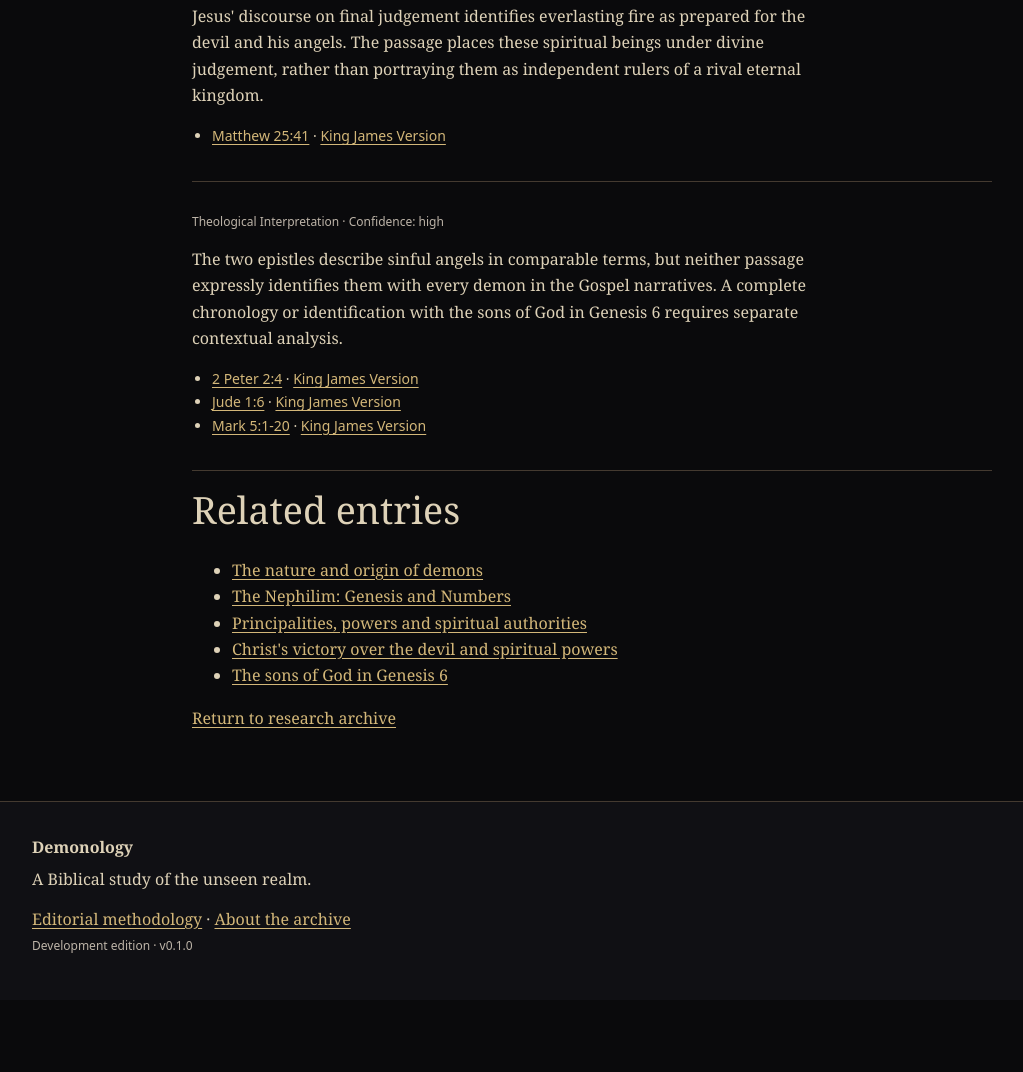
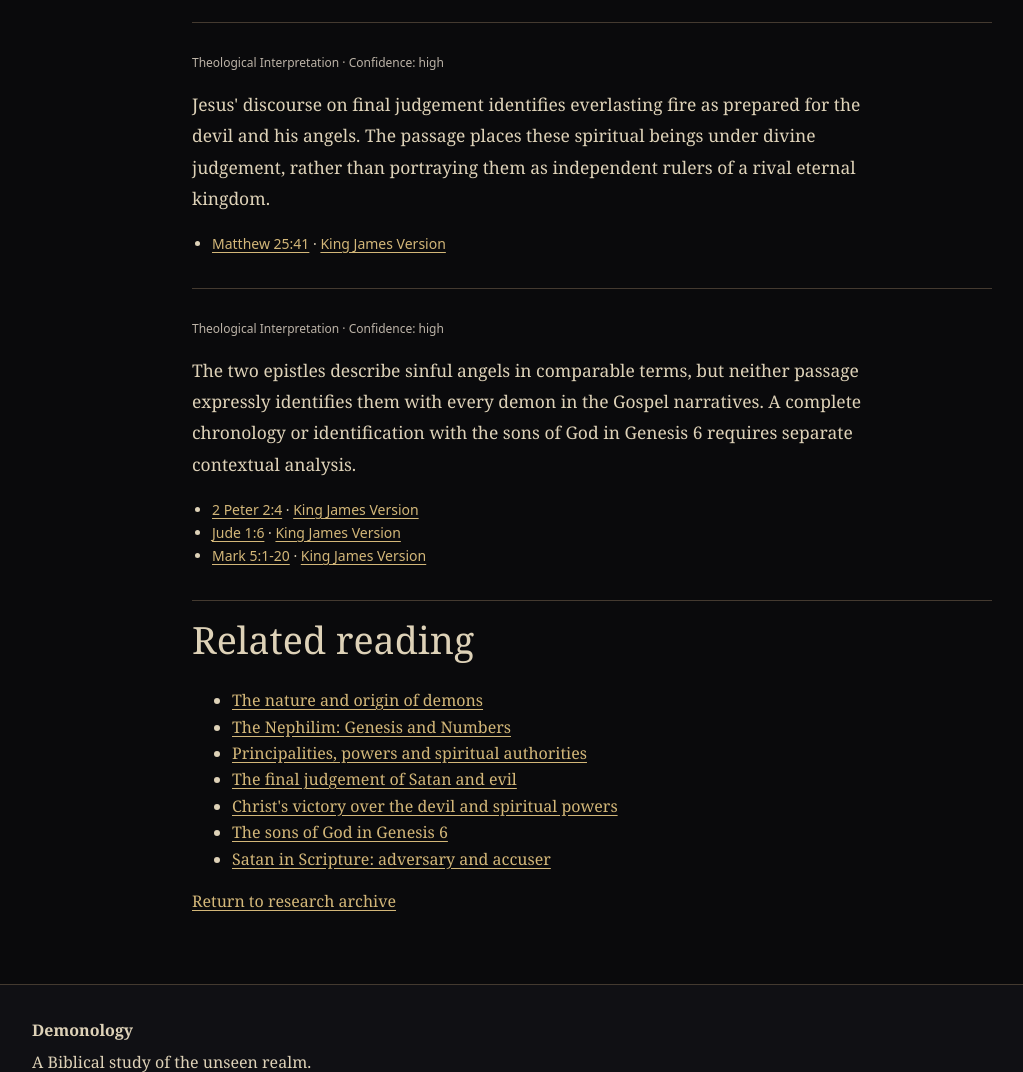
Before and after one commit to andrewzaia/Demonology, an Astro site: page /research/angelic-rebellion/ in a window 1280 px wide. Shown: the part 916-1988 px from the top of the page, without its empty margins (48-1071 px from the left). Before the commit the page ends 1916 px from the top, so only its background shows below. Built offline with nearby package versions, Linux system fonts and the light colour scheme; Astro itself is replaced by a stand-in of ours.

Commit message:
Refine the reading room and expand Biblical studies

```diff
--- a/src/data/entries.json
+++ b/src/data/entries.json
@@ -34,7 +34,8 @@
     "related": [
       "DOC-0002",
       "DOC-0010",
-      "DOC-0006"
+      "DOC-0006",
+      "DOC-0008"
     ]
   },
   {
@@ -85,7 +86,8 @@
       "DOC-0001",
       "DOC-0010",
       "DOC-0003",
-      "DOC-0007"
+      "DOC-0007",
+      "DOC-0008"
     ]
   },
   {
@@ -183,7 +185,8 @@
       "DOC-0002",
       "DOC-0004",
       "DOC-0007",
-      "DOC-0005"
+      "DOC-0005",
+      "DOC-0012"
     ]
   },
   {
@@ -250,7 +253,9 @@
       "DOC-0010",
       "DOC-0005",
       "DOC-0006",
-      "DOC-0011"
+      "DOC-0011",
+      "DOC-0009",
+      "DOC-0012"
     ]
   },
   {
@@ -506,6 +511,140 @@
     ]
   },
   {
+    "id": "DOC-0008",
+    "slug": "spiritual-deception",
+    "title": "Spiritual deception and false teaching",
+    "summary": "Biblical warnings about false apostles, misleading appearances and teachings that depart from the faith.",
+    "reviewStatus": "draft - owner review pending",
+    "claims": [
+      {
+        "text": "Paul warns the Corinthians against deceptive workers presenting themselves as apostles of Christ. He compares their conduct with Satan's appearance as an angel of light. The immediate context concerns false claims to apostolic authority.",
+        "evidence": "Scripturally Attested",
+        "confidence": "high",
+        "citations": [
+          {
+            "ref": "REF-0001",
+            "locator": "2 Corinthians 11:13-15",
+            "url": "https://www.biblegateway.com/passage/?search=2%20Corinthians%2011%3A13-15&version=KJV"
+          }
+        ]
+      },
+      {
+        "text": "First Timothy warns that some will abandon the faith through deceptive spiritual influence and false teachings. The passage gives specific examples and contrasts them with gratitude for God's creation.",
+        "evidence": "Scripturally Attested",
+        "confidence": "high",
+        "citations": [
+          {
+            "ref": "REF-0001",
+            "locator": "1 Timothy 4:1-5",
+            "url": "https://www.biblegateway.com/passage/?search=1%20Timothy%204%3A1-5&version=KJV"
+          }
+        ]
+      },
+      {
+        "text": "A religious appearance is therefore not sufficient evidence of divine authority. The Christian evaluation of a teaching requires attention to its message and conformity with Scripture, rather than the impressiveness of its messenger.",
+        "evidence": "Theological Interpretation",
+        "confidence": "high",
+        "citations": [
+          {
+            "ref": "REF-0001",
+            "locator": "2 Corinthians 11:13-15",
+            "url": "https://www.biblegateway.com/passage/?search=2%20Corinthians%2011%3A13-15&version=KJV"
+          },
+          {
+            "ref": "REF-0001",
+            "locator": "1 Timothy 4:1-5",
+            "url": "https://www.biblegateway.com/passage/?search=1%20Timothy%204%3A1-5&version=KJV"
+          }
+        ]
+      },
+      {
+        "text": "These warnings do not establish that every mistaken teaching has a demonstrable supernatural origin. The text's theological claims should not be converted into accusations about named contemporary individuals without evidence.",
+        "evidence": "Theological Interpretation",
+        "confidence": "high",
+        "citations": [
+          {
+            "ref": "REF-0001",
+            "locator": "2 Corinthians 11:13-15",
+            "url": "https://www.biblegateway.com/passage/?search=2%20Corinthians%2011%3A13-15&version=KJV"
+          },
+          {
+            "ref": "REF-0001",
+            "locator": "1 Timothy 4:1-5",
+            "url": "https://www.biblegateway.com/passage/?search=1%20Timothy%204%3A1-5&version=KJV"
+          }
+        ]
+      }
+    ],
+    "related": [
+      "DOC-0001",
+      "DOC-0002",
+      "DOC-0012"
+    ]
+  },
+  {
+    "id": "DOC-0009",
+    "slug": "final-judgement-of-evil",
+    "title": "The final judgement of Satan and evil",
+    "summary": "Revelation's account of Satan's defeat, final judgement and the limits of chronological speculation.",
+    "reviewStatus": "draft - owner review pending",
+    "claims": [
+      {
+        "text": "Revelation 20 depicts Satan being released, deceiving the nations and gathering them against the saints. Their assault ends with divine judgement, and the devil is consigned to the lake of fire.",
+        "evidence": "Scripturally Attested",
+        "confidence": "high",
+        "citations": [
+          {
+            "ref": "REF-0001",
+            "locator": "Revelation 20:7-10",
+            "url": "https://www.biblegateway.com/passage/?search=Revelation%2020%3A7-10&version=KJV"
+          }
+        ]
+      },
+      {
+        "text": "The subsequent vision describes judgement before the great white throne, the opening of books and the defeat of death and hell. The lake of fire is also identified as the second death.",
+        "evidence": "Scripturally Attested",
+        "confidence": "high",
+        "citations": [
+          {
+            "ref": "REF-0001",
+            "locator": "Revelation 20:11-15",
+            "url": "https://www.biblegateway.com/passage/?search=Revelation%2020%3A11-15&version=KJV"
+          }
+        ]
+      },
+      {
+        "text": "The narrative does not portray Satan as the sovereign of hell. He is himself subject to punishment. The central emphasis is God's ultimate authority over evil and death.",
+        "evidence": "Theological Interpretation",
+        "confidence": "high",
+        "citations": [
+          {
+            "ref": "REF-0001",
+            "locator": "Revelation 20:10-15",
+            "url": "https://www.biblegateway.com/passage/?search=Revelation%2020%3A10-15&version=KJV"
+          }
+        ]
+      },
+      {
+        "text": "Christian traditions interpret the chronology and literary symbolism of Revelation differently. The stated judgement is distinguished here from disputed reconstructions of the end times.",
+        "evidence": "Theological Interpretation",
+        "confidence": "high",
+        "citations": [
+          {
+            "ref": "REF-0001",
+            "locator": "Revelation 20:7-15",
+            "url": "https://www.biblegateway.com/passage/?search=Revelation%2020%3A7-15&version=KJV"
+          }
+        ]
+      }
+    ],
+    "related": [
+      "DOC-0004",
+      "DOC-0010",
+      "DOC-0012"
+    ]
+  },
+  {
     "id": "DOC-0010",
     "slug": "victory-over-evil",
     "title": "Christ's victory over the devil and spiritual powers",
@@ -575,7 +714,9 @@
       "DOC-0001",
       "DOC-0002",
       "DOC-0004",
-      "DOC-0006"
+      "DOC-0006",
+      "DOC-0009",
+      "DOC-0012"
     ]
   },
   {
@@ -680,5 +821,74 @@
       "DOC-0005",
       "DOC-0004"
     ]
+  },
+  {
+    "id": "DOC-0012",
+    "slug": "satan-in-scripture",
+    "title": "Satan in Scripture: adversary and accuser",
+    "summary": "The Biblical portrayal of Satan as an adversary under God's authority, from Job to Revelation.",
+    "reviewStatus": "draft - owner review pending",
+    "claims": [
+      {
+        "text": "Job 1 depicts Satan questioning Job's motives before God. The permission granted to test Job includes an explicit limit concerning harm to Job's person.",
+        "evidence": "Scripturally Attested",
+        "confidence": "high",
+        "citations": [
+          {
+            "ref": "REF-0001",
+            "locator": "Job 1:6-12",
+            "url": "https://www.biblegateway.com/passage/?search=Job%201%3A6-12&version=KJV"
+          }
+        ]
+      },
+      {
+        "text": "Revelation 12 identifies the dragon with the ancient serpent, the devil and Satan, and describes him as a deceiver and accuser. The vision portrays his defeat and the triumph of the faithful through the Lamb.",
+        "evidence": "Scripturally Attested",
+        "confidence": "high",
+        "citations": [
+          {
+            "ref": "REF-0001",
+            "locator": "Revelation 12:7-12",
+            "url": "https://www.biblegateway.com/passage/?search=Revelation%2012%3A7-12&version=KJV"
+          }
+        ]
+      },
+      {
+        "text": "The two passages portray opposition to God and accusation of the faithful, while locating the adversary within the limits of divine authority. Neither supplies a complete biography or an exhaustive account of his origin.",
+        "evidence": "Theological Interpretation",
+        "confidence": "high",
+        "citations": [
+          {
+            "ref": "REF-0001",
+            "locator": "Job 1:6-12",
+            "url": "https://www.biblegateway.com/passage/?search=Job%201%3A6-12&version=KJV"
+          },
+          {
+            "ref": "REF-0001",
+            "locator": "Revelation 12:7-12",
+            "url": "https://www.biblegateway.com/passage/?search=Revelation%2012%3A7-12&version=KJV"
+          }
+        ]
+      },
+      {
+        "text": "Revelation's dragon is presented in an apocalyptic vision. Its imagery should not be treated as evidence of a physical appearance outside that literary setting.",
+        "evidence": "Theological Interpretation",
+        "confidence": "high",
+        "citations": [
+          {
+            "ref": "REF-0001",
+            "locator": "Revelation 12:7-12",
+            "url": "https://www.biblegateway.com/passage/?search=Revelation%2012%3A7-12&version=KJV"
+          }
+        ]
+      }
+    ],
+    "related": [
+      "DOC-0003",
+      "DOC-0004",
+      "DOC-0008",
+      "DOC-0009",
+      "DOC-0010"
+    ]
   }
 ]
--- a/src/pages/research/[slug].astro
+++ b/src/pages/research/[slug].astro
@@ -8,7 +8,7 @@ const related=entries.filter(e=>entry.related.includes(e.id));
 ---
 <Site title={entry.title} description={entry.summary}>
 <article class="wrap archive methodology"><p class="eyebrow">{entry.id} · BIBLICAL FOUNDATIONS</p><h1>{entry.title}</h1><p class="status">{entry.reviewStatus}</p><p class="lead">{entry.summary}</p>
-<h2>Evidence and interpretation</h2>
+<nav class="article-nav" aria-label="On this page"><a href="#evidence">Evidence and interpretation</a><a href="#related">Related reading</a></nav><h2 id="evidence">Evidence and interpretation</h2>
 {entry.claims.map((claim,i)=><section class="claim" id={`claim-${i+1}`}><p class="status">{claim.evidence} · Confidence: {claim.confidence}</p><p>{claim.text}</p><ul class="citation-list">{claim.citations.map(c=><li><a href={c.url}>{c.locator}</a> · <a href={`/references/#${c.ref}`}>{refs.find(r=>r.id===c.ref)?.edition ?? c.ref}</a></li>)}</ul></section>)}
-<h2>Related entries</h2><ul>{related.map(e=><li><a href={`/research/${e.slug}/`}>{e.title}</a></li>)}</ul><p><a href="/research/">Return to research archive</a></p></article>
+<h2 id="related">Related reading</h2><ul>{related.map(e=><li><a href={`/research/${e.slug}/`}>{e.title}</a></li>)}</ul><p><a href="/research/">Return to research archive</a></p></article>
 </Site>
```
Also changed, not shown: src/data/collections.json (added, +38 -0 lines), src/pages/index.astro (+12 -18 lines), src/pages/research/index.astro (+14 -3 lines), test/build.test.mjs (+2 -0 lines), .github/workflows/validate.yml, CHANGELOG.md, src/styles/global.css.
